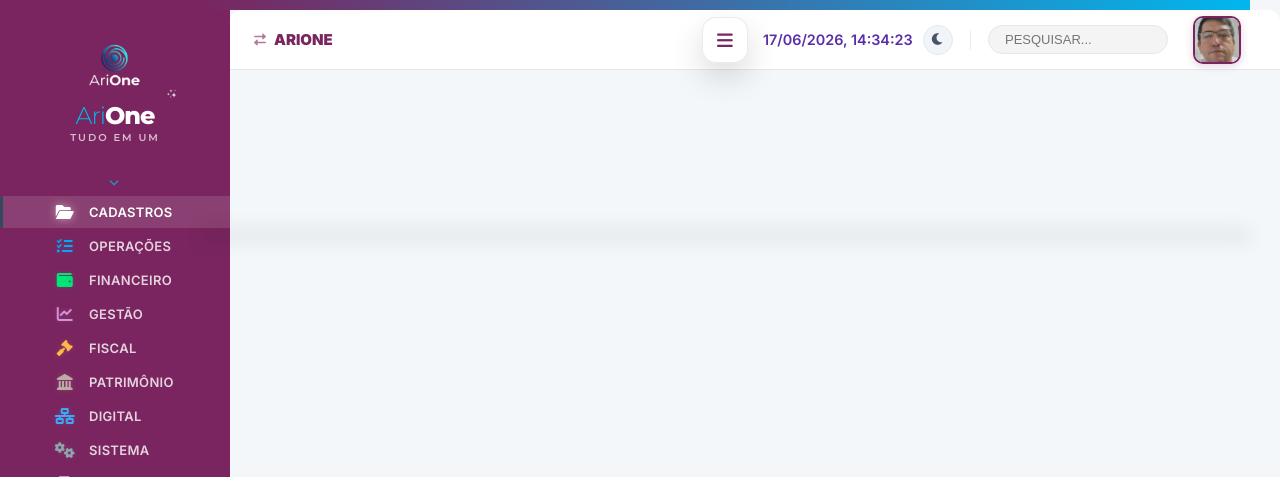
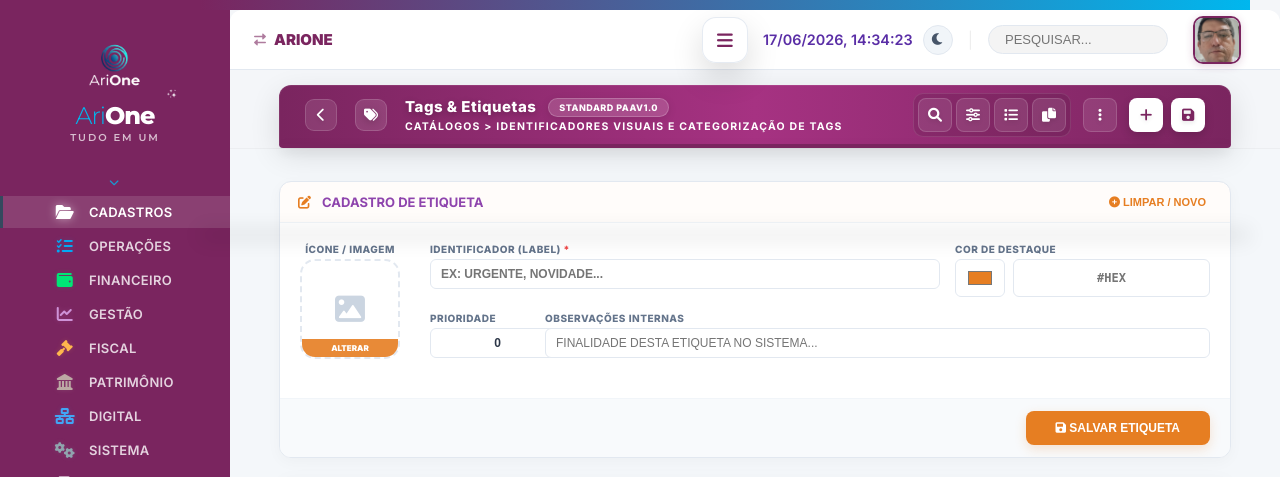
Before and after one commit to suitearione/AriOne, a Flask app: page /cadastros/cards/etiquetas in a window 1280 px wide. Shown: the top 477 px of the page. Run offline with Flask 3, Linux system fonts and the light colour scheme; data that the repository does not hold is empty; some libraries are stand-ins or nearby versions.

Commit message:
corrigido etiquetas tela em branco

```diff
--- a/templates/cadastros/cards/catalogos/form_etiquetas.html
+++ b/templates/cadastros/cards/catalogos/form_etiquetas.html
@@ -21,8 +21,11 @@
         .tag-foto-upload-premium:hover { border-color: #E67E22; background: #fffcf0; }
 
         .tag-row:hover { background: #fffcf0 !important; cursor: pointer; }
-        {# 🏛️ TOPO: CABEÇALHO MESTRE STICKY #}
-    <div style="position: sticky; top: 0; z-index: 2000; background: #f4f6f9; transition: none !important;">
+    </style>
+
+    {# 🏛️ TOPO: CABEÇALHO MESTRE STICKY #}
+
+        <div style="position: sticky; top: 0; z-index: 2000; background: #f4f6f9; transition: none !important;">
         {{ comp.cabecalho_mestre_arione(
             titulo='Tags & Etiquetas',
             subtitulo='Catálogos > Identificadores Visuais e Categorização de Tags',
```
